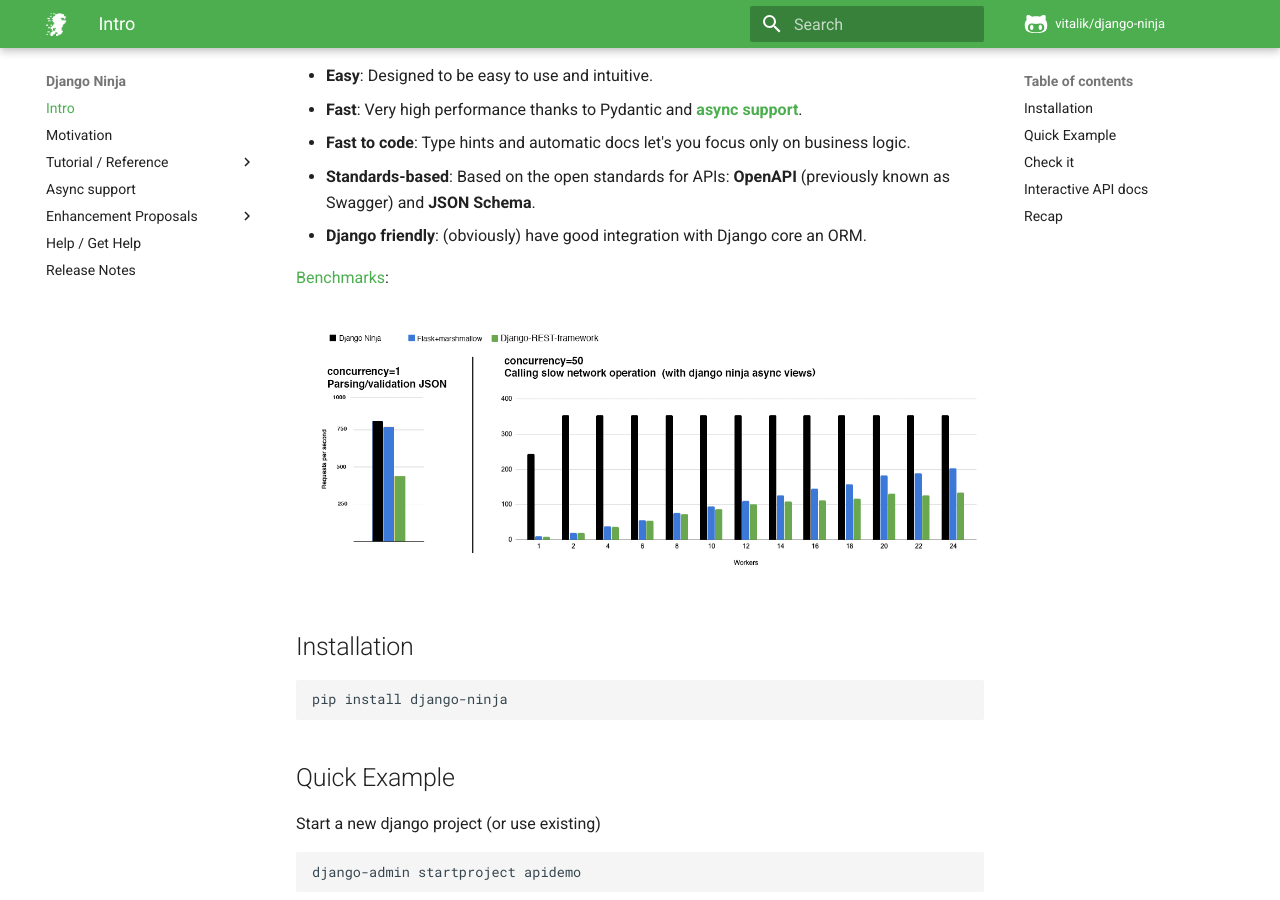
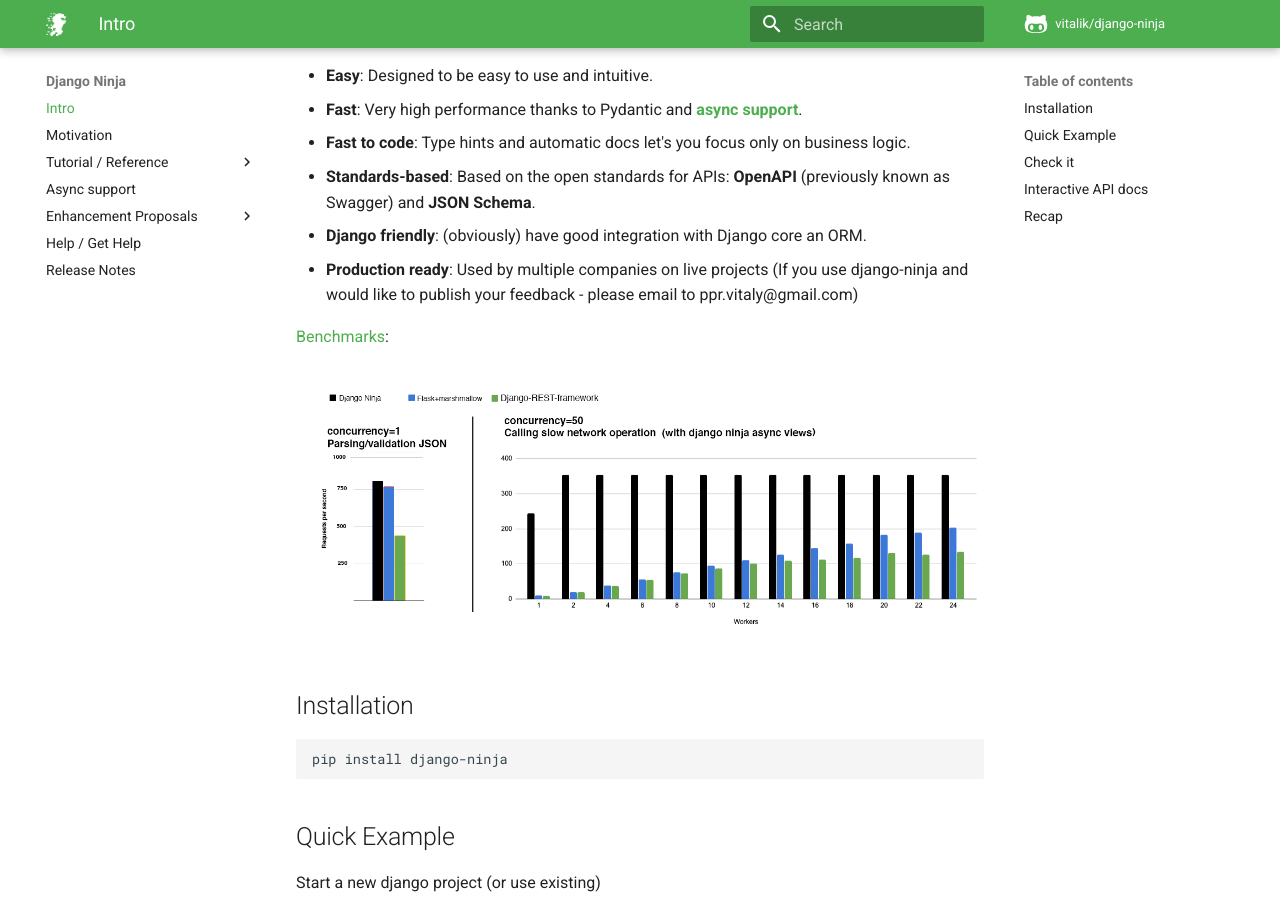
Before and after one commit to rainbow1016/django-master, an MkDocs documentation site: the page built from docs/docs/index.md, in a window 1280 px wide and 900 px high, scrolled down 518 px. Built offline with MkDocs 1.6.1 and Material for MkDocs 9.7.7, drawn with Linux system fonts in a browser that asks for light colours; comment, search, counter and statistics services are not loaded.

Commit message:
Update index.md

```diff
--- a/docs/docs/index.md
+++ b/docs/docs/index.md
@@ -11,6 +11,7 @@ Key features
  - **Fast to code**: Type hints and automatic docs let's you focus only on business logic.
  - **Standards-based**: Based on the open standards for APIs: **OpenAPI** (previously known as Swagger) and **JSON Schema**.
  - **Django friendly**: (obviously) have good integration with Django core an ORM.
+ - **Production ready**: Used by multiple companies on live projects (If you use django-ninja and would like to publish your feedback - please email to ppr.vitaly@gmail.com)
 
 <a href="https://github.com/vitalik/django-ninja-benchmarks" target="_blank">Benchmarks</a>:
 
```
